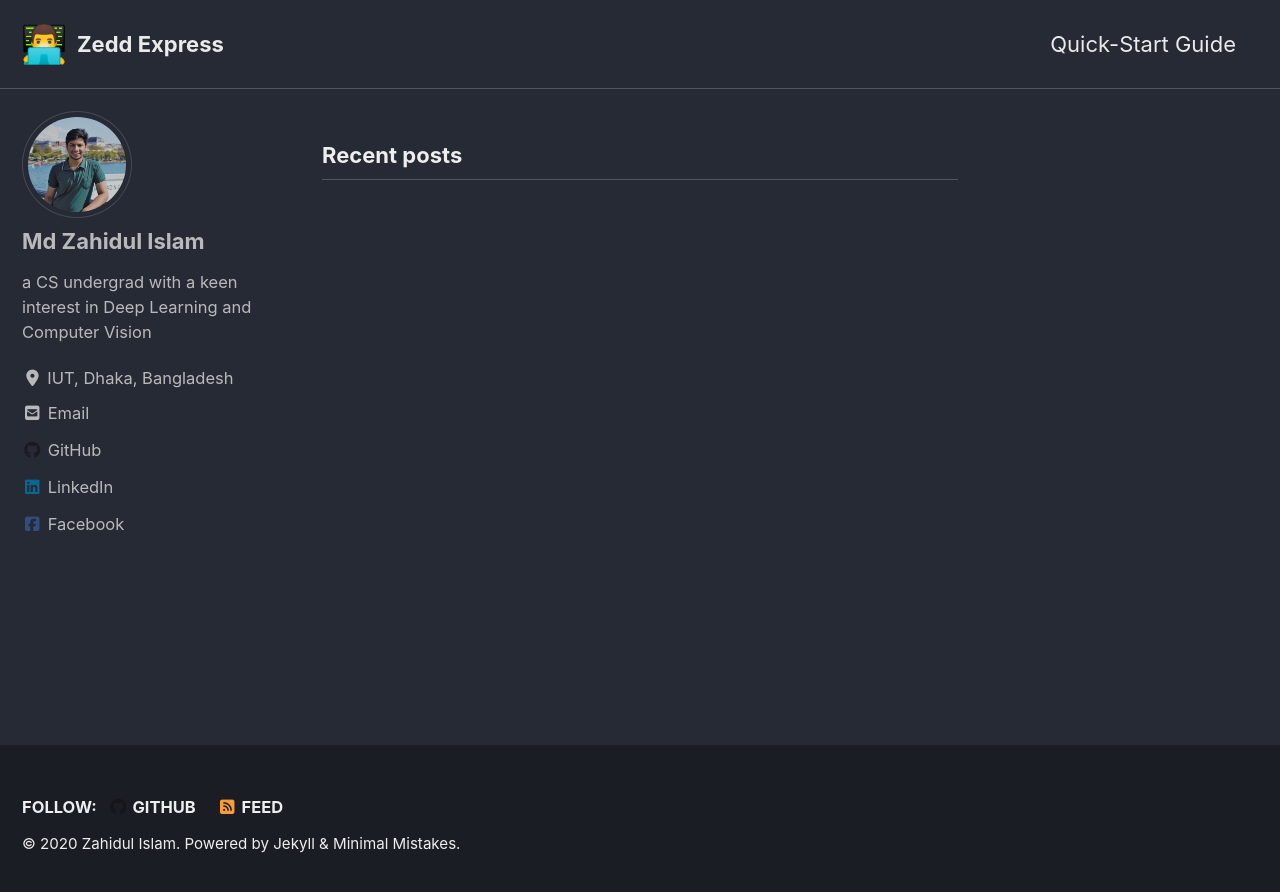
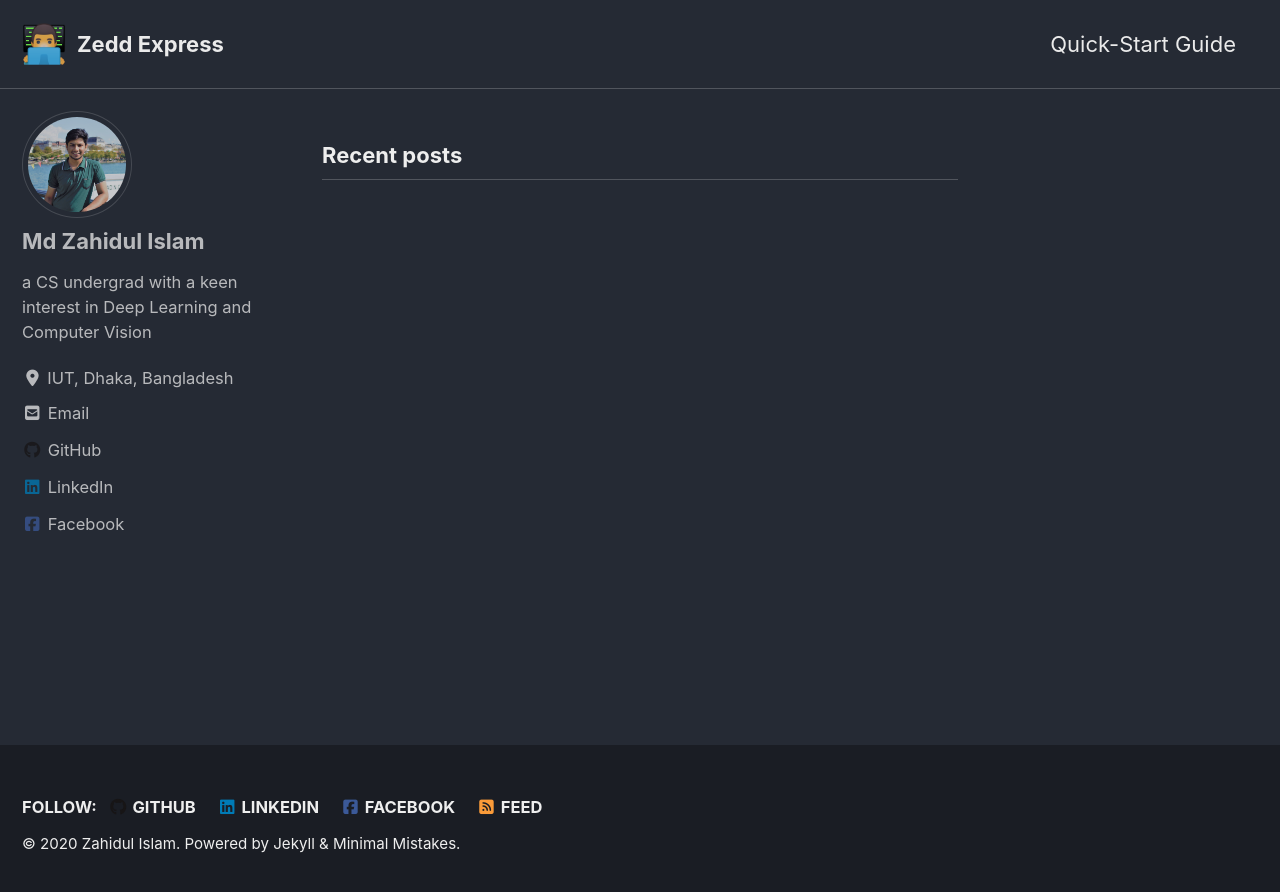
Before and after one commit to Zedd1558/Zedd1558.github.io, a Jekyll site: the page built from index.html, in a window 1280 px wide. Shown: the top 892 px of the page. Built offline with Jekyll 4.4.1, drawn with Linux system fonts in a browser that asks for light colours; cached includes are drawn as plain includes; nearby versions of some CDN libraries; the list of posts is cut into pages by our own code.

Commit message:
fixing profile2

```diff
--- a/_config.yml
+++ b/_config.yml
@@ -25,7 +25,7 @@ url                      : "https://zedd1558.github.io" # the base hostname & pr
 baseurl                  : # the subpath of your site, e.g. "/blog"
 repository               : "Zedd1558/Zedd1558.github.io" # GitHub username/repo-name e.g. "mmistakes/minimal-mistakes"
 teaser                   : # path of fallback teaser image, e.g. "/assets/images/500x300.png"
-logo                     : "/assets/images/tech_logo.jpg" # path of logo image to display in the masthead, e.g. "/assets/images/88x88.png"
+logo                     : "/assets/images/logo.jpg" # path of logo image to display in the masthead, e.g. "/assets/images/88x88.png"
 masthead_title           : " Zedd Express" # overrides the website title displayed in the masthead, use " " for no title
 # breadcrumbs            : false # true, false (default)
 words_per_minute         : 200
@@ -124,20 +124,23 @@ author:
 # Site Footer
 footer:
   links:
-    - label: "Twitter"
-      icon: "fab fa-fw fa-twitter-square"
-      # url:
-    - label: "Facebook"
-      icon: "fab fa-fw fa-facebook-square"
-      # url:
     - label: "GitHub"
       icon: "fab fa-fw fa-github"
       url: "https://github.com/Zedd1558"
+    - label: "LinkedIn"
+      icon: "fab fa-fw fa-linkedin"
+      url: "https://linkedin.com/in/zahid-islam-394383154/"
+    - label: "Facebook"
+      icon: "fab fa-fw fa-facebook-square"
+      url: "https://facebook.com/Zahid1558"
     - label: "GitLab"
       icon: "fab fa-fw fa-gitlab"
       # url:
     - label: "Bitbucket"
       icon: "fab fa-fw fa-bitbucket"
+      # url:
+    - label: "Twitter"
+      icon: "fab fa-fw fa-twitter-square"
       # url:
     - label: "Instagram"
       icon: "fab fa-fw fa-instagram"
```
Also changed, not shown: assets/images/logo.jpg (added), assets/images/tech_logo.jpg (deleted).
